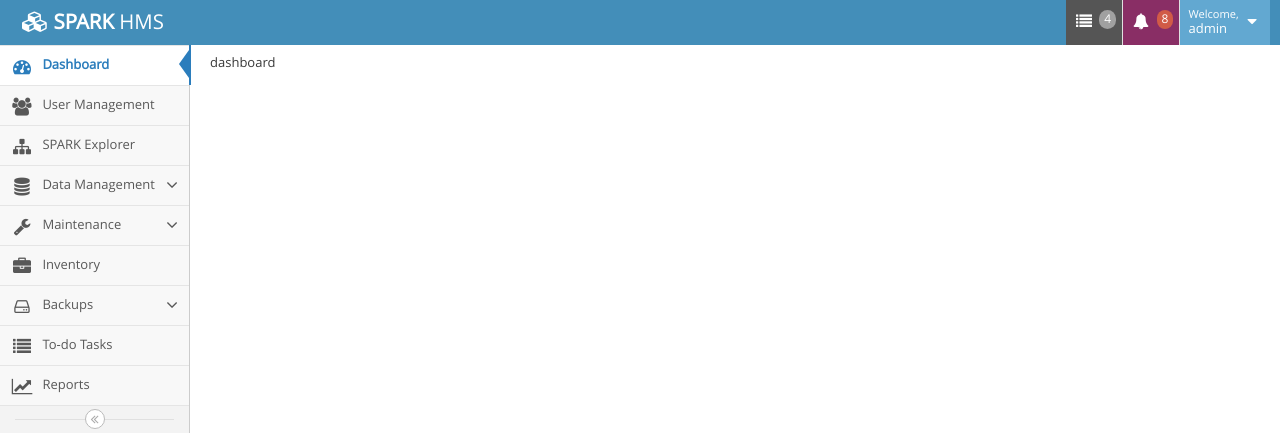
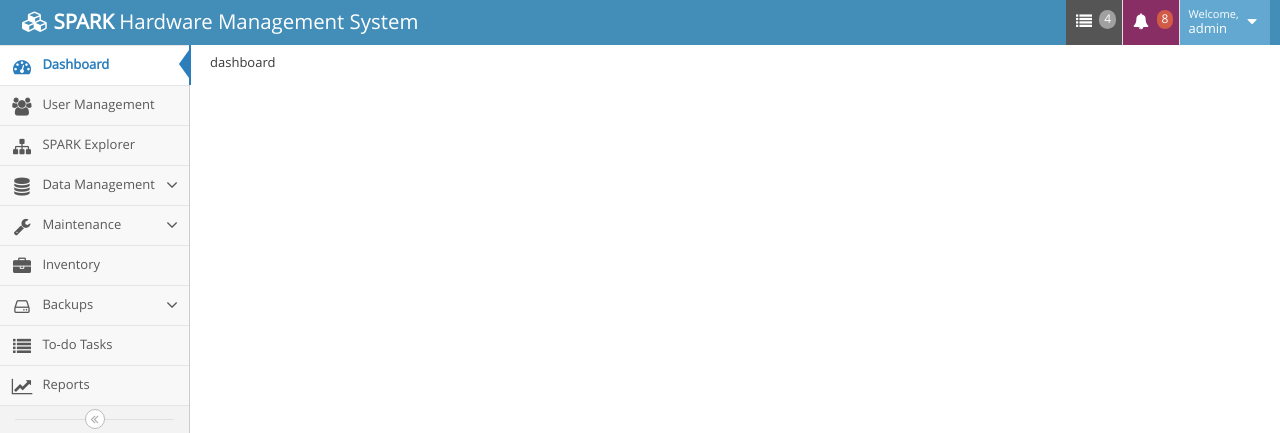
Before and after one commit to PrasithL/SPARK, a CodeIgniter app: page /database/index.php/dashboard/index/1 in a window 1280 px wide. Shown: the top 433 px of the page. Run offline with CodeIgniter, Linux system fonts and the light colour scheme; a user stored in the database is signed in.

Commit message:
Updated Application header title and added new screen link(Computer Details).

```diff
--- a/application/views/header.php
+++ b/application/views/header.php
@@ -66,7 +66,7 @@
 					<a href="#" class="navbar-brand">
 						<small>
 							<i class="fa fa-cubes"></i>
-							<b>SPARK</b> HMS
+							<b>SPARK</b> Hardware Management System
 						</small>
 					</a>
 
@@ -283,7 +283,7 @@
 							</li>
 
 							<li class="" id="Computer Details">
-								<a href="#">
+								<a href="<?php echo base_url();?>index.php/Computer_Details/">
 									<i class="menu-icon fa fa-caret-right"></i>
 									Computer Details
 								</a>
```
